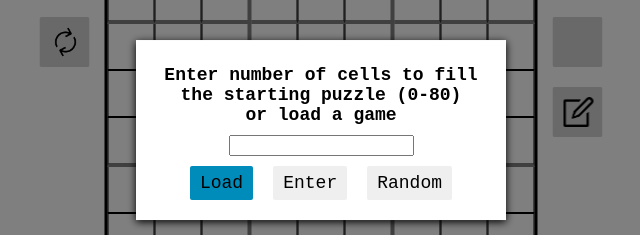
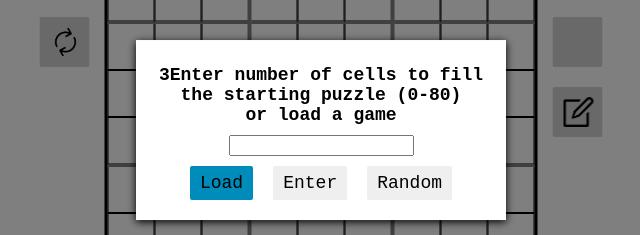
Before and after one commit to Elbargho/sudoku, a plain HTML site: page index.html in a window 1280 px wide. Shown: the part 270-505 px from the top of the page, 319-959 px from the left. Drawn offline with Linux system fonts and the light colour scheme; a web font is replaced by a local one.

Commit message:
Update index.html

```diff
--- a/index.html
+++ b/index.html
@@ -45,7 +45,7 @@
 	<div id="intro">
 		<div class="shadow"></div>
 		<div class="messageBox">
-			<h2>Enter number of cells to fill the starting puzzle (0-80)<br>or load a game<br>
+			<h2>3Enter number of cells to fill the starting puzzle (0-80)<br>or load a game<br>
 				<div id="error"></div>
 			</h2>
 			<input type="text" id="userInput">
```
